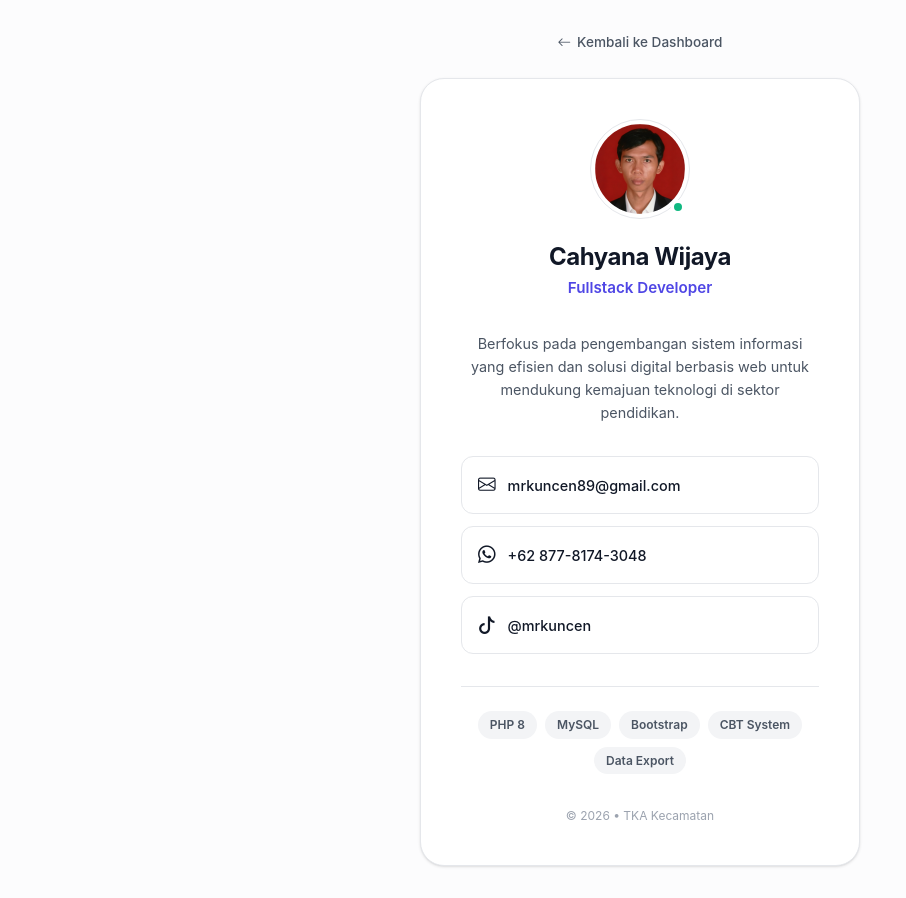
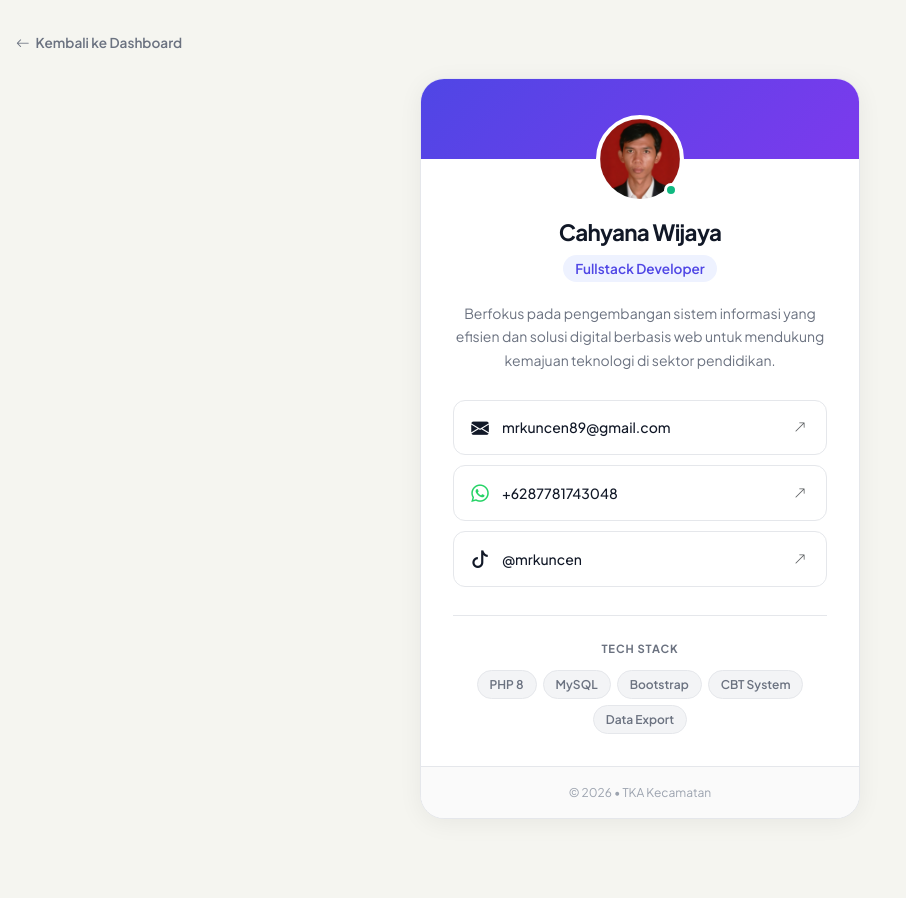
Before and after one commit to mrkuncen89-ui/CBT-TKA-Kecamatan, a PHP site: page /tka-kecamatan/about.php in a window 1280 px wide. Shown: the whole page, without its empty margins (0-906 px from the left). After the commit the page ends 819 px from the top, so only its background shows below. Run offline with PHP 8.4, Linux system fonts and the light colour scheme; the visitor is signed in with stand-in values (Sample User, id 1); data that the repository does not hold is empty; a stand-in replaces the project's code that opens the database connection; some libraries are stand-ins or nearby versions.

Commit message:
Add files via upload

```diff
--- a/about.php
+++ b/about.php
@@ -1,6 +1,6 @@
 <?php
 // ============================================================
-// about.php — Halaman Biodata Pengembang
+// about.php — Halaman Biodata Pengembang (Dynamic Version)
 // URL: /about.php (hanya bisa diakses jika sudah login)
 // ============================================================
 require_once __DIR__ . '/core/session.php';
@@ -13,6 +13,39 @@ requireLogin(); // wajib login, semua role boleh akses
 $namaAplikasi = getSetting($conn, 'nama_aplikasi', 'TKA Kecamatan');
 $pageTitle    = 'Tentang Pengembang';
 $activeMenu   = 'about';
+
+// ── Ambil data pengembang dari settings ──────────────────────
+$dev = [
+    'nama'   => getSetting($conn, 'dev_nama',   'Cahyana Wijaya'),
+    'role'   => getSetting($conn, 'dev_role',   'Fullstack Developer'),
+    'bio'    => getSetting($conn, 'dev_bio',    'Berfokus pada pengembangan sistem informasi yang efisien dan solusi digital berbasis web untuk mendukung kemajuan teknologi di sektor pendidikan.'),
+    'email'  => getSetting($conn, 'dev_email',  'mrkuncen89@gmail.com'),
+    'wa'     => getSetting($conn, 'dev_wa',     '6287781743048'),
+    'tiktok' => getSetting($conn, 'dev_tiktok', '@mrkuncen'),
+    'foto'   => getSetting($conn, 'dev_foto',   ''),
+    'skills' => getSetting($conn, 'dev_skills', 'PHP 8,MySQL,Bootstrap,CBT System,Data Export'),
+];
+
+// Inisial nama untuk fallback avatar
+$inisial = implode('', array_map(fn($w) => strtoupper($w[0]), array_slice(explode(' ', trim($dev['nama'])), 0, 2)));
+
+// Skills jadi array
+$skillList = array_filter(array_map('trim', explode(',', $dev['skills'])));
+
+// Foto: cek dari settings dulu, fallback ke folder profil lama
+$fotoSrc = '';
+if (!empty($dev['foto'])) {
+    $fotoSrc = BASE_URL . '/assets/uploads/profil/' . $dev['foto'];
+} else {
+    // cari file profil_1_*.png sebagai fallback otomatis
+    $profDir = __DIR__ . '/assets/uploads/profil/';
+    if (is_dir($profDir)) {
+        $files = glob($profDir . 'profil_1_*.png');
+        if ($files) {
+            $fotoSrc = BASE_URL . '/assets/uploads/profil/' . basename($files[0]);
+        }
+    }
+}
 ?>
 <!DOCTYPE html>
 <html lang="id">
@@ -22,224 +55,323 @@ $activeMenu   = 'about';
 <title><?= e($pageTitle) ?> — <?= e($namaAplikasi) ?></title>
 <link href="https://cdn.jsdelivr.net/npm/bootstrap@5.3.2/dist/css/bootstrap.min.css" rel="stylesheet">
 <link href="https://cdn.jsdelivr.net/npm/bootstrap-icons@1.11.3/font/bootstrap-icons.css" rel="stylesheet">
+<link href="https://fonts.googleapis.com/css2?family=Plus+Jakarta+Sans:wght@400;500;600;700&display=swap" rel="stylesheet">
 <link href="<?= BASE_URL ?>/assets/css/style.css" rel="stylesheet">
 <style>
 :root {
-    --bg-color: #fcfcfd;
+    --bg:      #f5f5f0;
     --card-bg: #ffffff;
     --primary: #4f46e5;
-    --text-dark: #111827;
-    --text-muted: #4b5563;
-    --border-color: #e5e7eb;
+    --primary-light: #eef2ff;
+    --text:    #111827;
+    --muted:   #6b7280;
+    --border:  #e5e7eb;
 }
 
+*, *::before, *::after { box-sizing: border-box; margin: 0; padding: 0; }
+
 body {
-    margin: 0;
-    font-family: 'Inter', -apple-system, BlinkMacSystemFont, "Segoe UI", Roboto, sans-serif;
-    background-color: var(--bg-color);
-    color: var(--text-dark);
-    -webkit-font-smoothing: antialiased;
-}
-
-.about-container {
+    font-family: 'Plus Jakarta Sans', system-ui, sans-serif;
+    background: var(--bg);
+    color: var(--text);
     min-height: 100vh;
     display: flex;
     flex-direction: column;
     align-items: center;
     justify-content: center;
     padding: 2rem 1rem;
+    -webkit-font-smoothing: antialiased;
 }
 
+/* ── Back link ── */
+.back-link {
+    display: inline-flex;
+    align-items: center;
+    gap: 6px;
+    color: var(--muted);
+    text-decoration: none;
+    font-size: 0.85rem;
+    font-weight: 600;
+    margin-bottom: 1.5rem;
+    transition: color .2s;
+    align-self: flex-start;
+    max-width: 440px;
+    width: 100%;
+}
+.back-link:hover { color: var(--primary); }
+
+/* ── Card ── */
 .profile-card {
     background: var(--card-bg);
     width: 100%;
     max-width: 440px;
     border-radius: 24px;
-    border: 1px solid var(--border-color);
-    box-shadow: 0 1px 3px 0 rgba(0, 0, 0, 0.1), 0 1px 2px -1px rgba(0, 0, 0, 0.1);
-    padding: 2.5rem;
-    text-align: center;
+    border: 1px solid var(--border);
+    box-shadow: 0 4px 24px rgba(0,0,0,.06);
+    overflow: hidden;
+    animation: slideUp .4s ease both;
 }
 
-.avatar-container {
-    position: relative;
-    width: 100px;
-    height: 100px;
-    margin: 0 auto 1.5rem;
+@keyframes slideUp {
+    from { opacity: 0; transform: translateY(20px); }
+    to   { opacity: 1; transform: translateY(0); }
 }
 
-.avatar-image {
-    width: 100%;
-    height: 100%;
-    border-radius: 50%;
-    object-fit: cover;
-    border: 1px solid var(--border-color);
-    padding: 4px;
+/* ── Header banner ── */
+.card-banner {
+    height: 80px;
+    background: linear-gradient(135deg, #4f46e5 0%, #7c3aed 100%);
+    position: relative;
 }
 
-.status-indicator {
+/* ── Avatar ── */
+.avatar-wrap {
     position: absolute;
-    bottom: 5px;
-    right: 5px;
+    bottom: -44px;
+    left: 50%;
+    transform: translateX(-50%);
+}
+
+.avatar {
+    width: 88px;
+    height: 88px;
+    border-radius: 50%;
+    border: 4px solid #fff;
+    object-fit: cover;
+    display: block;
+    background: #e5e7eb;
+}
+
+.avatar-fallback {
+    width: 88px;
+    height: 88px;
+    border-radius: 50%;
+    border: 4px solid #fff;
+    background: var(--primary-light);
+    display: flex;
+    align-items: center;
+    justify-content: center;
+    font-size: 1.6rem;
+    font-weight: 700;
+    color: var(--primary);
+}
+
+.online-dot {
+    position: absolute;
+    bottom: 6px;
+    right: 6px;
     width: 14px;
     height: 14px;
-    background-color: #10b981;
+    background: #10b981;
     border: 3px solid #fff;
     border-radius: 50%;
 }
 
-.name-heading {
-    font-size: 1.5rem;
-    font-weight: 700;
-    margin: 0 0 0.25rem;
-    color: var(--text-dark);
-    letter-spacing: -0.02em;
+/* ── Body ── */
+.card-body {
+    padding: 3.5rem 2rem 2rem;
+    text-align: center;
 }
 
-.role-subheading {
-    font-size: 0.95rem;
-    color: var(--primary);
-    font-weight: 600;
-    margin-bottom: 2rem;
+.dev-name {
+    font-size: 1.4rem;
+    font-weight: 700;
+    letter-spacing: -.03em;
+    margin-bottom: 4px;
 }
 
-.bio-text {
-    font-size: 0.9rem;
-    line-height: 1.6;
-    color: var(--text-muted);
-    margin-bottom: 2rem;
+.dev-role {
+    font-size: 0.85rem;
+    font-weight: 600;
+    color: var(--primary);
+    background: var(--primary-light);
+    display: inline-block;
+    padding: 3px 12px;
+    border-radius: 99px;
+    margin-bottom: 1.25rem;
 }
 
-.contact-section {
+.dev-bio {
+    font-size: 0.875rem;
+    line-height: 1.65;
+    color: var(--muted);
+    margin-bottom: 1.75rem;
+}
+
+/* ── Contact links ── */
+.contact-list {
     display: flex;
     flex-direction: column;
-    gap: 0.75rem;
-    margin-bottom: 2rem;
+    gap: 10px;
+    margin-bottom: 1.75rem;
 }
 
-.contact-link {
+.contact-item {
     display: flex;
     align-items: center;
-    padding: 0.875rem 1rem;
+    gap: 12px;
+    padding: .8rem 1rem;
+    border: 1px solid var(--border);
     border-radius: 12px;
     text-decoration: none;
-    color: var(--text-dark);
-    font-size: 0.9rem;
+    color: var(--text);
+    font-size: .875rem;
     font-weight: 500;
-    border: 1px solid var(--border-color);
-    transition: all 0.2s ease;
+    transition: all .2s;
 }
 
-.contact-link:hover {
-    background-color: #f9fafb;
+.contact-item:hover {
     border-color: var(--primary);
     color: var(--primary);
+    background: var(--primary-light);
+    transform: translateX(4px);
 }
 
-.contact-link i {
-    margin-right: 12px;
+.contact-item i {
     font-size: 1.1rem;
+    width: 20px;
+    text-align: center;
+    flex-shrink: 0;
+}
+
+.contact-item .contact-value {
+    flex: 1;
+    text-align: left;
+    overflow: hidden;
+    text-overflow: ellipsis;
+    white-space: nowrap;
+}
+
+/* ── Skills ── */
+.skills-wrap {
+    padding-top: 1.5rem;
+    border-top: 1px solid var(--border);
+}
+
+.skills-label {
+    font-size: .7rem;
+    font-weight: 700;
+    letter-spacing: .08em;
+    text-transform: uppercase;
+    color: var(--muted);
+    margin-bottom: .75rem;
 }
 
 .skills-tags {
     display: flex;
     flex-wrap: wrap;
     justify-content: center;
-    gap: 8px;
-    margin-top: 1.5rem;
-    padding-top: 1.5rem;
-    border-top: 1px solid var(--border-color);
+    gap: 6px;
 }
 
 .skill-tag {
-    font-size: 0.75rem;
+    font-size: .75rem;
     font-weight: 600;
-    color: var(--text-muted);
+    color: var(--muted);
     background: #f3f4f6;
     padding: 4px 12px;
     border-radius: 99px;
+    border: 1px solid var(--border);
+    transition: all .2s;
 }
 
-.back-home {
-    margin-bottom: 1.5rem;
-    text-decoration: none;
-    color: var(--text-muted);
-    font-size: 0.85rem;
-    font-weight: 500;
-    display: flex;
-    align-items: center;
-    gap: 6px;
-    transition: color 0.2s;
+.skill-tag:hover {
+    background: var(--primary-light);
+    color: var(--primary);
+    border-color: var(--primary);
 }
 
-.back-home:hover {
-    color: var(--primary);
-}
-
-.footer-copyright {
-    margin-top: 2rem;
-    font-size: 0.75rem;
+/* ── Footer ── */
+.card-footer-custom {
+    text-align: center;
+    padding: 1rem 2rem;
+    border-top: 1px solid var(--border);
+    font-size: .75rem;
     color: #9ca3af;
+    background: #fafafa;
 }
 
 @media (max-width: 480px) {
-    .profile-card {
-        padding: 1.5rem;
-        border-radius: 16px;
-    }
-    .name-heading {
-        font-size: 1.25rem;
-    }
+    .card-body { padding: 3.5rem 1.25rem 1.5rem; }
 }
 </style>
 </head>
 <body>
 
-<div class="about-container">
-    <a href="javascript:history.back()" class="back-home">
+<a href="javascript:history.back()" class="back-link">
     <i class="bi bi-arrow-left"></i> Kembali ke Dashboard
 </a>
 
 <div class="profile-card">
-        <div class="avatar-container">
-            <img src="<?= BASE_URL ?>/assets/uploads/profil/profil_1_1774016977.png"
-                 class="avatar-image"
-                 alt="Cahyana Wijaya"
-                 onerror="this.style.display='none';this.parentElement.innerHTML='<div style=\'width:100%;height:100%;background:#f3f4f6;border-radius:50%;display:flex;align-items:center;justify-content:center;font-size:2rem;font-weight:700;color:#9ca3af\'>CW</div>'">
-            <div class="status-indicator"></div>
+
+    <!-- Banner + Avatar -->
+    <div class="card-banner">
+        <div class="avatar-wrap">
+            <?php if ($fotoSrc): ?>
+                <img src="<?= e($fotoSrc) ?>"
+                     class="avatar"
+                     alt="<?= e($dev['nama']) ?>"
+                     onerror="this.replaceWith(document.getElementById('av-fallback'));document.getElementById('av-fallback').style.display='flex';">
+                <div id="av-fallback" class="avatar-fallback" style="display:none">
+                    <?= e($inisial) ?>
+                </div>
+            <?php else: ?>
+                <div class="avatar-fallback"><?= e($inisial) ?></div>
+            <?php endif; ?>
+            <div class="online-dot"></div>
+        </div>
     </div>
 
-        <h1 class="name-heading">Cahyana Wijaya</h1>
-        <div class="role-subheading">Fullstack Developer</div>
+    <!-- Body -->
+    <div class="card-body">
+        <div class="dev-name"><?= e($dev['nama']) ?></div>
+        <div class="dev-role"><?= e($dev['role']) ?></div>
+        <p class="dev-bio"><?= e($dev['bio']) ?></p>
 
-        <p class="bio-text">
-            Berfokus pada pengembangan sistem informasi yang efisien dan solusi digital berbasis web untuk mendukung kemajuan teknologi di sektor pendidikan.
-        </p>
+        <div class="contact-list">
+            <?php if ($dev['email']): ?>
+            <a href="mailto:<?= e($dev['email']) ?>" class="contact-item">
+                <i class="bi bi-envelope-fill"></i>
+                <span class="contact-value"><?= e($dev['email']) ?></span>
+                <i class="bi bi-arrow-up-right text-muted" style="font-size:.75rem"></i>
+            </a>
+            <?php endif; ?>
 
-        <div class="contact-section">
-            <a href="mailto:mrkuncen89@gmail.com" class="contact-link">
-                <i class="bi bi-envelope"></i> mrkuncen89@gmail.com
+            <?php if ($dev['wa']): ?>
+            <a href="https://wa.me/<?= e(preg_replace('/\D/', '', $dev['wa'])) ?>" target="_blank" rel="noopener" class="contact-item">
+                <i class="bi bi-whatsapp" style="color:#25d366"></i>
+                <span class="contact-value">+<?= e($dev['wa']) ?></span>
+                <i class="bi bi-arrow-up-right text-muted" style="font-size:.75rem"></i>
             </a>
-            <a href="https://wa.me/6287781743048" target="_blank" class="contact-link">
-                <i class="bi bi-whatsapp"></i> +62 877-8174-3048
+            <?php endif; ?>
+
+            <?php if ($dev['tiktok']): ?>
+            <a href="https://www.tiktok.com/<?= e(ltrim($dev['tiktok'], '@')) ?>" target="_blank" rel="noopener" class="contact-item">
+                <i class="bi bi-tiktok"></i>
+                <span class="contact-value"><?= e($dev['tiktok']) ?></span>
+                <i class="bi bi-arrow-up-right text-muted" style="font-size:.75rem"></i>
             </a>
-            <a href="https://www.tiktok.com/@mrkuncen" target="_blank" class="contact-link">
-                <i class="bi bi-tiktok"></i> @mrkuncen
-            </a>
+            <?php endif; ?>
         </div>
 
+        <!-- Skills -->
+        <?php if ($skillList): ?>
+        <div class="skills-wrap">
+            <div class="skills-label">Tech Stack</div>
             <div class="skills-tags">
-            <span class="skill-tag">PHP 8</span>
-            <span class="skill-tag">MySQL</span>
-            <span class="skill-tag">Bootstrap</span>
-            <span class="skill-tag">CBT System</span>
-            <span class="skill-tag">Data Export</span>
+                <?php foreach ($skillList as $skill): ?>
+                    <span class="skill-tag"><?= e($skill) ?></span>
+                <?php endforeach; ?>
+            </div>
+        </div>
+        <?php endif; ?>
     </div>
 
-        <div class="footer-copyright">
+    <!-- Footer -->
+    <div class="card-footer-custom">
         &copy; <?= date('Y') ?> &bull; <?= e($namaAplikasi) ?>
     </div>
-    </div>
+
 </div>
 
 </body>
```
Lines whose indentation alone changed are shown as unchanged.
